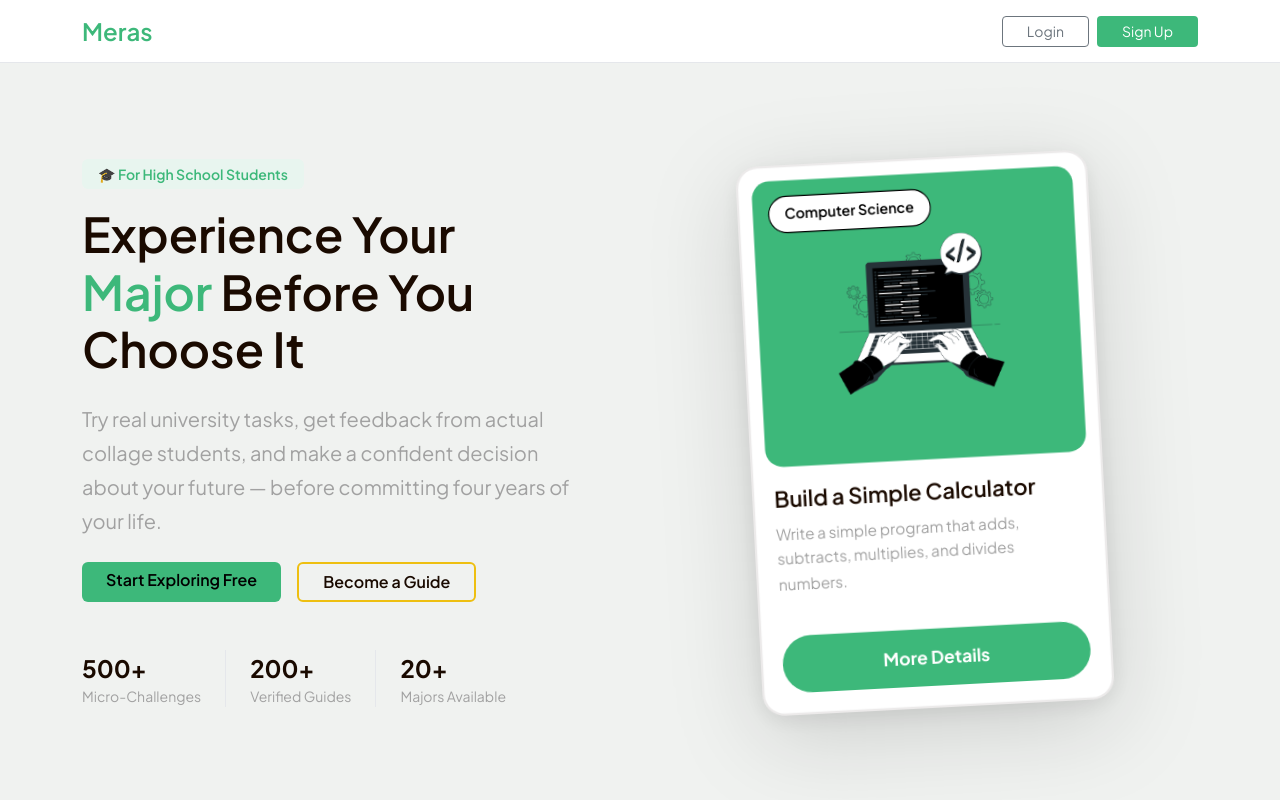
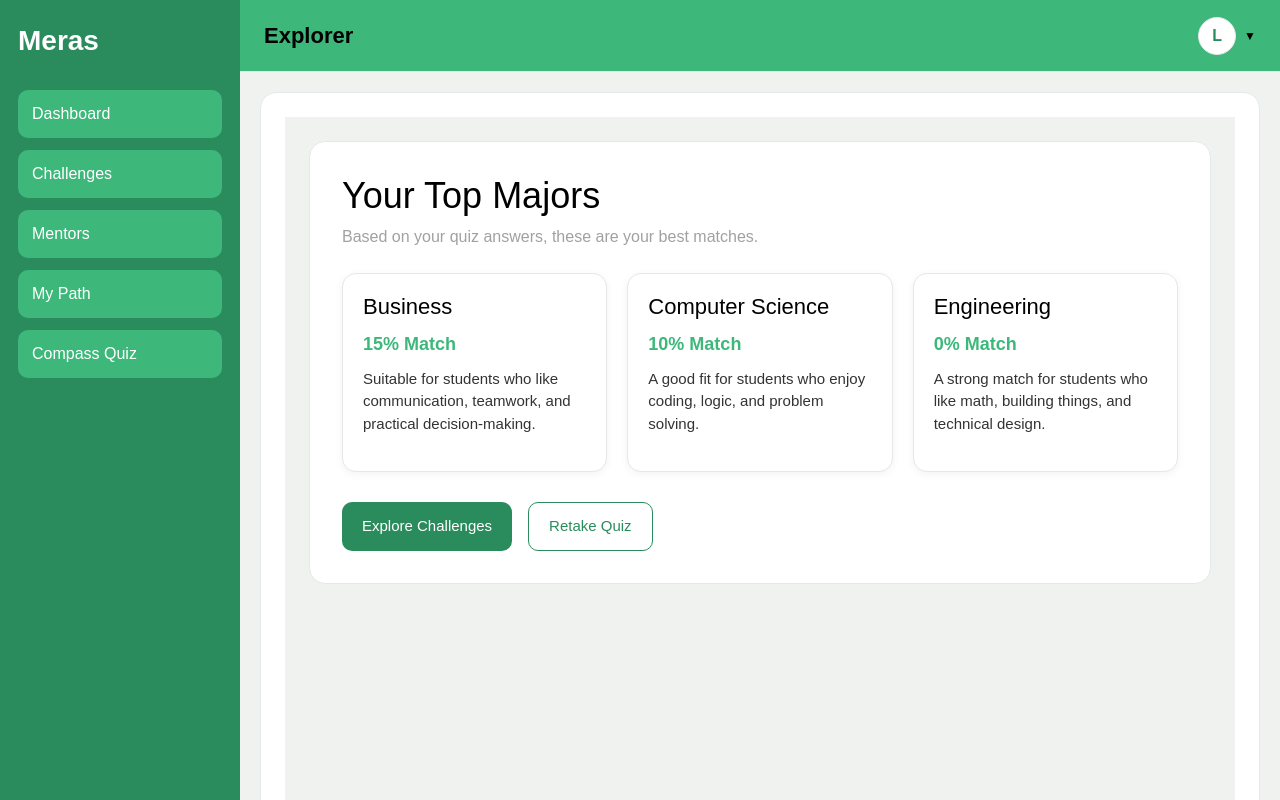
Before and after one commit to JoudAlJabri/Meras, a React (Vite) app: page /explorer/quiz-results in a window 1280 px wide. Before the commit this address led to /. Shown: the top 800 px of the page. Built offline with nearby package versions, Linux system fonts and the light colour scheme.

Commit message:
build quiz results page and connect compass quiz

```diff
--- a/src/App.jsx
+++ b/src/App.jsx
@@ -18,6 +18,8 @@ import TaskWorkspace from './pages/explorer/Challenge/TaskWorkspace'
 import ChallengeCatalog from './pages/explorer/Challenge/ChallengeCatalog'
 import ChallengeDetail from './pages/explorer/Challenge/ChallengeDetail'
 import CompassQuiz from './pages/explorer/CompassQuiz'
+import QuizResults from './pages/explorer/QuizResults'
+
 // Guide Pages
 import GuideDashboard from './pages/guide/GuideDashboard'
 // Admin Pages
@@ -91,6 +93,12 @@ function App() {
         //</ProtectedRoute>
         } />
 
+        <Route path="/explorer/quiz-results" element={
+        <ExplorerLayout>
+          <QuizResults />
+        </ExplorerLayout>
+        } />
+
 
           {/* add more explorer routes here */}
 
--- a/src/pages/explorer/CompassQuiz.jsx
+++ b/src/pages/explorer/CompassQuiz.jsx
@@ -1,4 +1,5 @@
 import { useState } from "react";
+import { useNavigate } from "react-router-dom";
 
 const questions = [
   {
@@ -34,6 +35,7 @@ const questions = [
 function CompassQuiz() {
   const [currentStep, setCurrentStep] = useState(0);
   const [answers, setAnswers] = useState(Array(questions.length).fill(""));
+  const navigate = useNavigate();
 
   const currentQuestion = questions[currentStep];
   const progressPercent = ((currentStep + 1) / questions.length) * 100;
@@ -54,6 +56,12 @@ function CompassQuiz() {
     if (currentStep > 0) {
       setCurrentStep(currentStep - 1);
     }
+  };
+
+  const handleFinish = () => {
+    navigate("/explorer/quiz-results", {
+      state: { answers },
+    });
   };
 
   return (
@@ -108,28 +116,32 @@ function CompassQuiz() {
             Back
           </button>
 
+          {currentStep < questions.length - 1 ? (
             <button
               onClick={handleNext}
-            disabled={!answers[currentStep] || currentStep === questions.length - 1}
+              disabled={!answers[currentStep]}
               style={{
                 ...styles.navButton,
-              opacity:
-                !answers[currentStep] || currentStep === questions.length - 1
-                  ? 0.5
-                  : 1,
-              cursor:
-                !answers[currentStep] || currentStep === questions.length - 1
-                  ? "not-allowed"
-                  : "pointer",
+                opacity: !answers[currentStep] ? 0.5 : 1,
+                cursor: !answers[currentStep] ? "not-allowed" : "pointer",
               }}
             >
               Next
             </button>
+          ) : (
+            <button
+              onClick={handleFinish}
+              disabled={!answers[currentStep]}
+              style={{
+                ...styles.navButton,
+                opacity: !answers[currentStep] ? 0.5 : 1,
+                cursor: !answers[currentStep] ? "not-allowed" : "pointer",
+              }}
+            >
+              See Results
+            </button>
+          )}
         </div>
-
-        {currentStep === questions.length - 1 && answers[currentStep] && (
-          <p style={styles.doneText}>Quiz completed.</p>
-        )}
       </div>
     </div>
   );
@@ -203,11 +215,6 @@ const styles = {
     color: "#FFFFFF",
     fontSize: "15px",
   },
-  doneText: {
-    marginTop: "18px",
-    color: "#2A8C5C",
-    fontWeight: "600",
-  },
 };
 
 export default CompassQuiz;
--- /dev/null
+++ b/src/pages/explorer/QuizResults.jsx
@@ -0,0 +1,188 @@
+import { useLocation, useNavigate } from "react-router-dom";
+
+const majorDescriptions = {
+  "Computer Science": "A good fit for students who enjoy coding, logic, and problem solving.",
+  "Engineering": "A strong match for students who like math, building things, and technical design.",
+  "Medicine": "Best for students interested in healthcare, science, and helping people.",
+  "Design": "A great option for students who enjoy drawing, creativity, and visual thinking.",
+  "Business": "Suitable for students who like communication, teamwork, and practical decision-making.",
+  "Literature": "A good choice for students who enjoy writing, reading, and expressing ideas.",
+};
+
+function calculateResults(answers) {
+  const scores = {
+    "Computer Science": 0,
+    Engineering: 0,
+    Medicine: 0,
+    Design: 0,
+    Business: 0,
+    Literature: 0,
+  };
+
+  const yesValue = (answer) => answer === "Yes";
+  const littleValue = (answer) => answer === "A little" || answer === "Sometimes" || answer === "Both";
+
+  if (yesValue(answers[0])) scores.Engineering += 30;
+  else if (littleValue(answers[0])) scores.Engineering += 15;
+
+  if (yesValue(answers[1])) scores.Design += 35;
+  else if (littleValue(answers[1])) scores.Design += 20;
+
+  if (answers[2] === "With people") {
+    scores.Business += 25;
+    scores.Medicine += 20;
+  } else if (answers[2] === "Alone") {
+    scores["Computer Science"] += 20;
+    scores.Literature += 10;
+  } else {
+    scores.Business += 15;
+    scores["Computer Science"] += 10;
+  }
+
+  if (yesValue(answers[3])) scores.Literature += 35;
+  else if (littleValue(answers[3])) scores.Literature += 20;
+
+  if (yesValue(answers[4])) scores.Engineering += 35;
+  else if (littleValue(answers[4])) scores.Engineering += 20;
+
+  if (yesValue(answers[5])) scores.Medicine += 40;
+  else if (littleValue(answers[5])) scores.Medicine += 20;
+
+  if (yesValue(answers[6])) scores["Computer Science"] += 40;
+  else if (littleValue(answers[6])) scores["Computer Science"] += 20;
+
+  const sortedMajors = Object.entries(scores)
+    .sort((a, b) => b[1] - a[1])
+    .slice(0, 3)
+    .map(([major, score]) => ({
+      major,
+      percentage: Math.min(score, 100),
+      description: majorDescriptions[major],
+    }));
+
+  return sortedMajors;
+}
+
+function QuizResults() {
+  const location = useLocation();
+  const navigate = useNavigate();
+
+  const answers = location.state?.answers || [];
+  const topMajors = calculateResults(answers);
+
+  return (
+    <div style={styles.page}>
+      <div style={styles.container}>
+        <h1 style={styles.title}>Your Top Majors</h1>
+        <p style={styles.subtitle}>Based on your quiz answers, these are your best matches.</p>
+
+        <div style={styles.cardsContainer}>
+          {topMajors.map((item) => (
+            <div key={item.major} style={styles.card}>
+              <h2 style={styles.majorName}>{item.major}</h2>
+              <p style={styles.percentage}>{item.percentage}% Match</p>
+              <p style={styles.description}>{item.description}</p>
+            </div>
+          ))}
+        </div>
+
+        <div style={styles.buttonRow}>
+          <button
+            style={styles.primaryButton}
+            onClick={() => navigate("/explorer/challengeCatalog")}
+          >
+            Explore Challenges
+          </button>
+
+          <button
+            style={styles.secondaryButton}
+            onClick={() => navigate("/explorer/compass-quiz")}
+          >
+            Retake Quiz
+          </button>
+        </div>
+      </div>
+    </div>
+  );
+}
+
+const styles = {
+  page: {
+    minHeight: "100vh",
+    backgroundColor: "#F0F2F0",
+    padding: "24px",
+    fontFamily: "Arial, sans-serif",
+  },
+  container: {
+    maxWidth: "1000px",
+    margin: "0 auto",
+    backgroundColor: "#FFFFFF",
+    border: "1px solid #E5E7EB",
+    borderRadius: "16px",
+    padding: "32px",
+  },
+  title: {
+    fontSize: "36px",
+    marginBottom: "8px",
+    color: "#000000",
+  },
+  subtitle: {
+    fontSize: "16px",
+    color: "#A1A1A1",
+    marginBottom: "24px",
+  },
+  cardsContainer: {
+    display: "grid",
+    gridTemplateColumns: "repeat(auto-fit, minmax(240px, 1fr))",
+    gap: "20px",
+    marginBottom: "30px",
+  },
+  card: {
+    border: "1px solid #E5E7EB",
+    borderRadius: "14px",
+    padding: "20px",
+    backgroundColor: "#FFFFFF",
+    boxShadow: "0 2px 8px rgba(0,0,0,0.05)",
+  },
+  majorName: {
+    fontSize: "22px",
+    marginBottom: "10px",
+    color: "#000000",
+  },
+  percentage: {
+    fontSize: "18px",
+    fontWeight: "700",
+    color: "#3DB87A",
+    marginBottom: "10px",
+  },
+  description: {
+    fontSize: "15px",
+    color: "#333333",
+    lineHeight: "1.5",
+  },
+  buttonRow: {
+    display: "flex",
+    gap: "16px",
+    flexWrap: "wrap",
+  },
+  primaryButton: {
+    padding: "12px 20px",
+    backgroundColor: "#2A8C5C",
+    color: "#FFFFFF",
+    border: "none",
+    borderRadius: "10px",
+    cursor: "pointer",
+    fontSize: "15px",
+  },
+  secondaryButton: {
+    padding: "12px 20px",
+    backgroundColor: "#FFFFFF",
+    color: "#2A8C5C",
+    border: "1px solid #2A8C5C",
+    borderRadius: "10px",
+    cursor: "pointer",
+    fontSize: "15px",
+  },
+};
+
+export default QuizResults;
```
Lines whose indentation alone changed are shown as unchanged.
